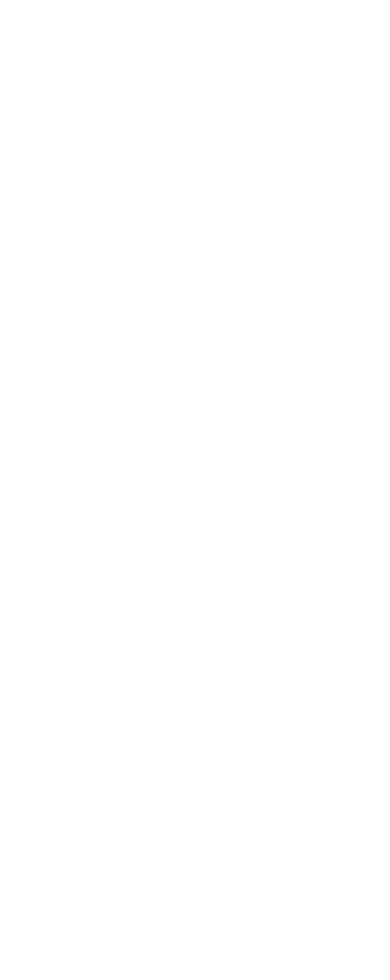
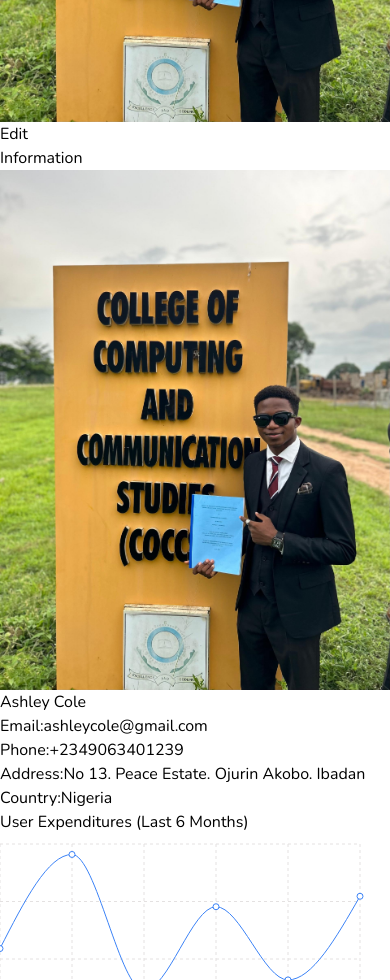
Before and after one commit to Oyawe/odysseyAdmin, a React (Vite) app: page /products/1 in a window 390 px wide. Shown: the part 1020-2000 px from the top of the page. Before the commit the page ends 844 px from the top, so only its background shows below. Built offline with nearby package versions, Linux system fonts and the light colour scheme.

Commit message:
single page completed

```diff
--- a/src/components/Chart.jsx
+++ b/src/components/Chart.jsx
@@ -16,13 +16,12 @@ const data = [
   { name: "June", Total: 1700 },
 ];
 
-export const Chart = () => {
+// eslint-disable-next-line react/prop-types
+export const Chart = ({ height, title }) => {
   return (
     <div className="flex flex-col flex-1 chart min-h-[200px] sm:min-h-[300px] shadow-md shadow-slate-400 sm:p-4 p-0">
-      <div className="p-2 text-xl text-gray-400 title">
-        Last 6 Months (Revenue)
-      </div>
-      <ResponsiveContainer width="100%" height={500}>
+      <div className="p-2 text-xl text-gray-400 title">{title}</div>
+      <ResponsiveContainer width="100%" height={height}>
         <LineChart
           width={500}
           height={300}
--- a/src/components/DataTable.jsx
+++ b/src/components/DataTable.jsx
@@ -36,7 +36,7 @@ const DataTable = () => {
         sx={{
           maxWidth: 1800,
           fontFamily: "Nunito, sans-serif",
-          fontSize: 16,
+          fontSize: 18,
         }}
       />
     </div>
--- a/src/pages/home/Home.jsx
+++ b/src/pages/home/Home.jsx
@@ -19,7 +19,7 @@ const Home = () => {
         </div>
         <div className="flex flex-col flex-wrap gap-6 p-5 charts sm:mt-0 sm:flex-row md:flex-col lg:flex-row">
           <Featured />
-          <Chart />
+          <Chart height={450} title="Last 6 Months (Revenue)" />
         </div>
         <div className="p-5 m-5 shadow-md listcontainer shadow-slate-400">
           <div className="p-2 mb-2 text-xl font-semibold text-gray-400 border-b border-gray-300 sm:mb-4 listTitle">
--- a/src/pages/single/Single.jsx
+++ b/src/pages/single/Single.jsx
@@ -1,5 +1,71 @@
+import { Navbar } from "../../components/Navbar";
+import { Sidebar } from "../../components/Sidebar";
+import { Chart } from "../../components/Chart";
+import good from "../../assets/good.jpeg";
+import { TableComp } from "../../components/Table";
+
 const Single = () => {
-  return <div>Single</div>;
+  return (
+    <div className="flex flex-col sm:flex-row single">
+      <Sidebar />
+      <div className="w-full overflow-x-auto singleContainer">
+        <Navbar />
+        <div className="flex flex-col gap-5 p-5 mt-12 sm:mt-0 lg:flex-row top">
+          <div className="relative flex flex-col p-5 shadow-md basis-1/3 shadow-slate-400 left">
+            <div className="absolute top-0 right-0 p-2 text-blue-500 rounded-md text-md bg-blue-50 editbutton ">
+              Edit
+            </div>
+            <p className="mb-5 text-2xl text-gray-400 title">Information</p>
+            <div className="flex flex-col items-center gap-5 sm:items-start lg:mt-3 sm:gap-10 sm:flex-row item">
+              <img
+                src={good}
+                alt="pic"
+                className="itemImg w-[100px] h-[100px] rounded-full object-cover"
+              />
+              <div className="w-full text-center sm:text-start details">
+                <h1 className="mb-2 text-3xl font-semibold text-gray-700 itemTitile">
+                  Ashley Cole
+                </h1>
+                <div className="mb-2 detailItem text-md">
+                  <span className="mr-1 font-bold text-gray-700 itemKey">
+                    Email:
+                  </span>
+                  <span className="itemValue">ashleycole@gmail.com</span>
+                </div>
+                <div className="mb-2 detailItem text-md">
+                  <span className="mr-1 font-bold text-gray-700 itemKey">
+                    Phone:
+                  </span>
+                  <span className="itemValue">+2349063401239</span>
+                </div>
+                <div className="mb-2 detailItem text-md">
+                  <span className="mr-1 font-bold text-gray-700 itemKey">
+                    Address:
+                  </span>
+                  <span className="itemValue">
+                    No 13. Peace Estate. Ojurin Akobo. Ibadan
+                  </span>
+                </div>
+                <div className="mb-2 detailItem text-md">
+                  <span className="mr-1 font-bold text-gray-700 itemKey">
+                    Country:
+                  </span>
+                  <span className="itemValue">Nigeria</span>
+                </div>
+              </div>
+            </div>
+          </div>
+          <div className="w-full right">
+            <Chart height={270} title="User Expenditures (Last 6 Months)" />
+          </div>
+        </div>
+        <div className="p-5 mx-5 my-1 shadow-md bottom shadow-slate-400">
+          <p className="mb-5 text-2xl text-gray-400 title">Last Transactions</p>
+          <TableComp />
+        </div>
+      </div>
+    </div>
+  );
 };
 
 export default Single;
```
